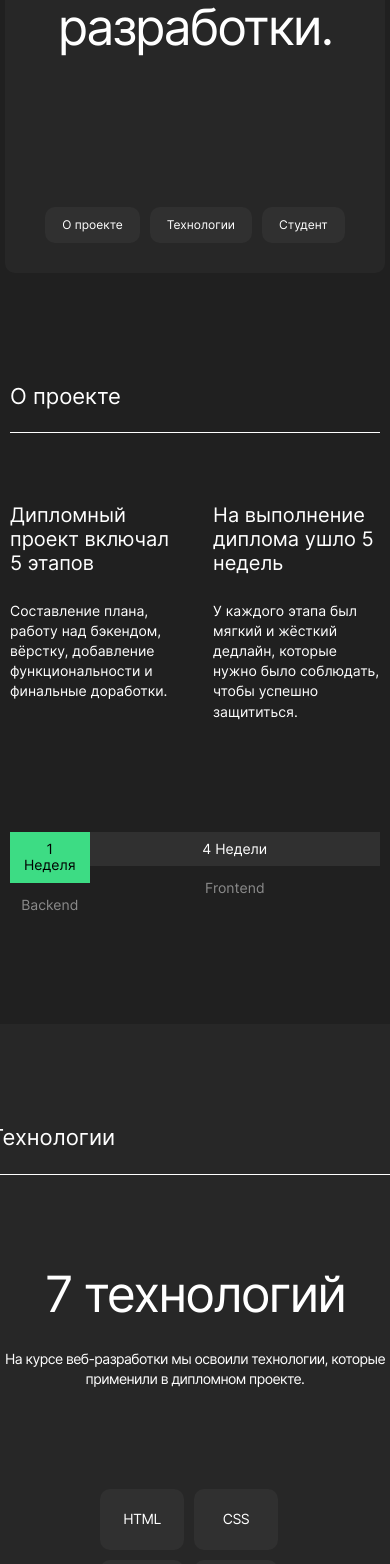
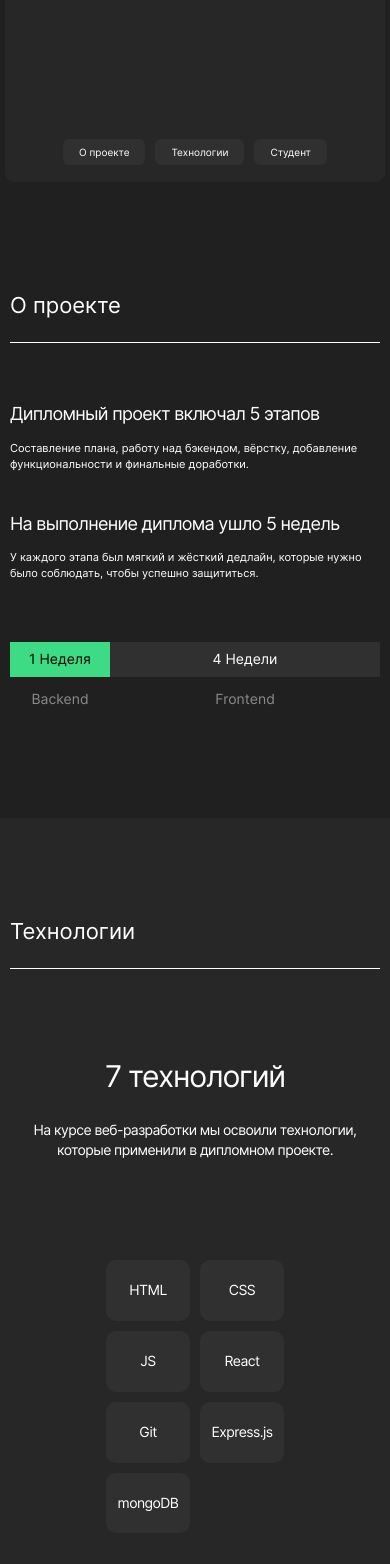
Before and after one commit to sergromm/movies-explorer-frontend, a React (Create React App) app: page / in a window 390 px wide. Shown: the part 424-1988 px from the top of the page. Built offline with nearby package versions, Linux system fonts and the light colour scheme.

Commit message:
feat: адаптив лендинга для 320px

```diff
--- a/src/components/App/App.css
+++ b/src/components/App/App.css
@@ -6,7 +6,6 @@
   background-color: #202020;
   min-height: 100vh;
   width: 100%;
-  min-width: 320px;
   color: white;
   font-family: "Inter", "Arial", "Helvetica", sans-serif;
   -webkit-font-smoothing: antialiased;
--- a/src/components/Footer/Footer.css
+++ b/src/components/Footer/Footer.css
@@ -11,10 +11,10 @@
 
 .footer__text {
   text-align: center;
-  color: #8B8B8B;
-  margin: 0;
-  padding: 79px 0 20px;
-  border-bottom: 1px solid #8B8B8B;
+  color: #8b8b8b;
+  margin: 79px 0 0;
+  padding-bottom: 20px;
+  border-bottom: 1px solid #8b8b8b;
 }
 
 .footer__wrapper {
@@ -45,6 +45,12 @@
 }
 
 @media screen and (max-width: 425px) {
+  .footer {
+    font-size: 12px;
+    line-height: 1.25;
+    max-height: 270px;
+  }
+
   .footer__links {
     flex-direction: column;
     gap: 12px;
@@ -57,5 +63,10 @@
 
   .footer__wrapper {
     flex-direction: column-reverse;
+    padding: 30px 0 10px;
+  }
+
+  .footer__date {
+    color: #8b8b8b;
   }
 }
--- a/src/components/Main/AboutMe.css
+++ b/src/components/Main/AboutMe.css
@@ -7,7 +7,6 @@
   display: flex;
   flex-direction: row;
   justify-content: space-between;
-
   margin-top: 66px;
 }
 
@@ -17,10 +16,6 @@
 }
 
 .about-me__name {
-  font-size: 50px;
-  font-weight: 400;
-  line-height: 1.16;
-  letter-spacing: -4%;
   margin: 0;
 }
 
@@ -32,7 +27,7 @@
 }
 
 .about-me__story {
-  white-space:pre-line;
+  white-space: pre-line;
   font-size: 14px;
   font-weight: 400;
   line-height: 1.57;
@@ -61,9 +56,32 @@
   height: 100%;
 }
 
-
 @media screen and (max-width: 582px) {
   .about-me__container {
     flex-direction: column-reverse;
   }
 }
+
+@media screen and (max-width: 425px) {
+  .about-me__container {
+    margin-top: 60px;
+  }
+
+  .about-me__wrapper {
+    margin: 40px 0 0;
+  }
+
+  .about-me__info {
+    font-size: 11px;
+    line-height: 1.45;
+  }
+  .about-me__story {
+    font-size: 11px;
+    line-height: 1.45;
+  }
+
+  .about-me__link {
+    font-size: 14px;
+    line-height: 1.21;
+  }
+}
--- a/src/components/Main/AboutMe.js
+++ b/src/components/Main/AboutMe.js
@@ -1,5 +1,5 @@
-import './AboutMe.css';
-import photo from '../../images/portfolio_photo.png';
+import "./AboutMe.css";
+import photo from "../../images/portfolio_photo.png";
 
 function AboutMe() {
   return (
@@ -7,27 +7,42 @@ function AboutMe() {
       <h2 className="section-title">Студент</h2>
       <div className="about-me__container">
         <div className="about-me__wrapper">
-          <h3 className="about-me__name">Виталий</h3>
+          <h3 className="about-me__name title-text">Виталий</h3>
           <p className="about-me__info">Фронтенд-разработчик, 30 лет</p>
           <p className="about-me__story">
-            Я родился и живу в Саратове, закончил факультет экономики СГУ.
-            У меня есть жена и дочь. Я люблю слушать музыку, а ещё увлекаюсь бегом.
-            Недавно начал кодить. С 2015 года работал в компании «СКБ Контур».
-            После того, как прошёл курс по веб-разработке, начал заниматься фриланс-заказами и ушёл с постоянной работы.
+            Я родился и живу в Саратове, закончил факультет экономики СГУ. У
+            меня есть жена и дочь. Я люблю слушать музыку, а ещё увлекаюсь
+            бегом. Недавно начал кодить. С 2015 года работал в компании «СКБ
+            Контур». После того, как прошёл курс по веб-разработке, начал
+            заниматься фриланс-заказами и ушёл с постоянной работы.
           </p>
           <ul className="about-me__links">
             <li className="about-me__item">
-              <a className="about-me__link opacity" target="_blank" rel="noreferrer" href="https://github.com">Github</a>
+              <a
+                className="about-me__link opacity"
+                target="_blank"
+                rel="noreferrer"
+                href="https://github.com"
+              >
+                Github
+              </a>
             </li>
             <li className="about-me__item">
-              <a className="about-me__link opacity" target="_blank" rel="noreferrer" href="https://facebook.com">Facebook</a>
+              <a
+                className="about-me__link opacity"
+                target="_blank"
+                rel="noreferrer"
+                href="https://facebook.com"
+              >
+                Facebook
+              </a>
             </li>
           </ul>
         </div>
-        <img className="about-me__photo" src={photo} alt='Фото студента' />
+        <img className="about-me__photo" src={photo} alt="Фото студента" />
       </div>
     </section>
   );
-};
+}
 
 export default AboutMe;
--- a/src/components/Main/AboutProject.css
+++ b/src/components/Main/AboutProject.css
@@ -13,7 +13,7 @@
   font-size: 20px;
   font-weight: 400;
   line-height: 1.2;
-  letter-spacing: -4%;
+  letter-spacing: -0.04em;
   margin: 0 0 26px;
 }
 
@@ -43,7 +43,7 @@
 }
 
 .about-project__figure_backend {
-  background-color: #3DDC84;
+  background-color: #3ddc84;
   color: #000;
 }
 
@@ -54,3 +54,27 @@
   color: #8b8b8b;
   margin-top: 14px;
 }
+
+@media screen and (max-width: 425px) {
+}
+
+@media screen and (max-width: 425px) {
+  .about-project__container {
+    flex-direction: column;
+    margin: 60px 0;
+  }
+
+  .about-project__subtitle {
+    font-size: 18px;
+    margin: 0 0 16px;
+  }
+
+  .about-project__text {
+    font-size: 11px;
+    line-height: 1.45;
+  }
+
+  .about-project__timeline {
+    grid-template-columns: 100px 4fr;
+  }
+}
--- a/src/components/Main/Main.css
+++ b/src/components/Main/Main.css
@@ -21,3 +21,15 @@
   line-height: 1.16;
   letter-spacing: -0.04em;
 }
+
+@media screen and (max-width: 1024px) {
+  .title-text {
+    font-size: 40px;
+  }
+}
+
+@media screen and (max-width: 532px) {
+  .title-text {
+    font-size: 30px;
+  }
+}
--- a/src/components/Main/Portfolio.css
+++ b/src/components/Main/Portfolio.css
@@ -46,11 +46,20 @@
 }
 
 @media screen and (max-width: 425px) {
+  .portfolio {
+    margin-bottom: 70px;
+  }
+
+  .portfolio__title {
+    font-size: 14px;
+    line-height: 1.43;
+  }
+
   .portfolio__text {
     font-size: 18px;
   }
 
   .portfolio__text_arrow {
-    padding-top: 3  px;
+    padding-top: 3 px;
   }
 }
--- a/src/components/Main/Promo.css
+++ b/src/components/Main/Promo.css
@@ -10,7 +10,7 @@
   background-color: #272727;
   min-height: 493px;
   border-radius: 10px;
-  padding: 160px 0 30px;
+  padding: 160px 24px 30px;
   box-sizing: border-box;
 }
 
@@ -52,4 +52,15 @@
     width: calc(100% + 10px);
     padding: 14px 0 0;
   }
+
+  .promo__container {
+    padding: 220px 0 17px;
+  }
+
+  .promo__link {
+    font-size: 10px;
+    line-height: 1.6;
+    padding: 5px 16px;
+    border-radius: 6px;
+  }
 }
--- a/src/components/Main/Techs.css
+++ b/src/components/Main/Techs.css
@@ -1,8 +1,15 @@
 .techs {
+  display: flex;
+  flex-direction: column;
+  align-items: center;
   width: calc(100% + 120px);
   padding: 100px 70px;
   background-color: #272727;
   box-sizing: border-box;
+}
+
+.techs__container {
+  width: 100%;
 }
 
 .techs__list-container {
@@ -10,8 +17,8 @@
   justify-content: center;
   align-items: center;
   max-width: 690px; /* изменить для меньших разрешений */
-  margin: 0 auto;
-
+  width: 100%;
+  margin: 0;
 }
 
 .techs__wrapper {
@@ -71,8 +78,15 @@
   }
 }
 
+@media screen and (max-width: 532px) {
+  .techs__list {
+    max-width: 178px;
+  }
+}
+
 @media screen and (max-width: 425px) {
   .techs {
+    width: calc(100% + 20px);
     padding: 100px 10px;
   }
   .techs__list-container {
```
